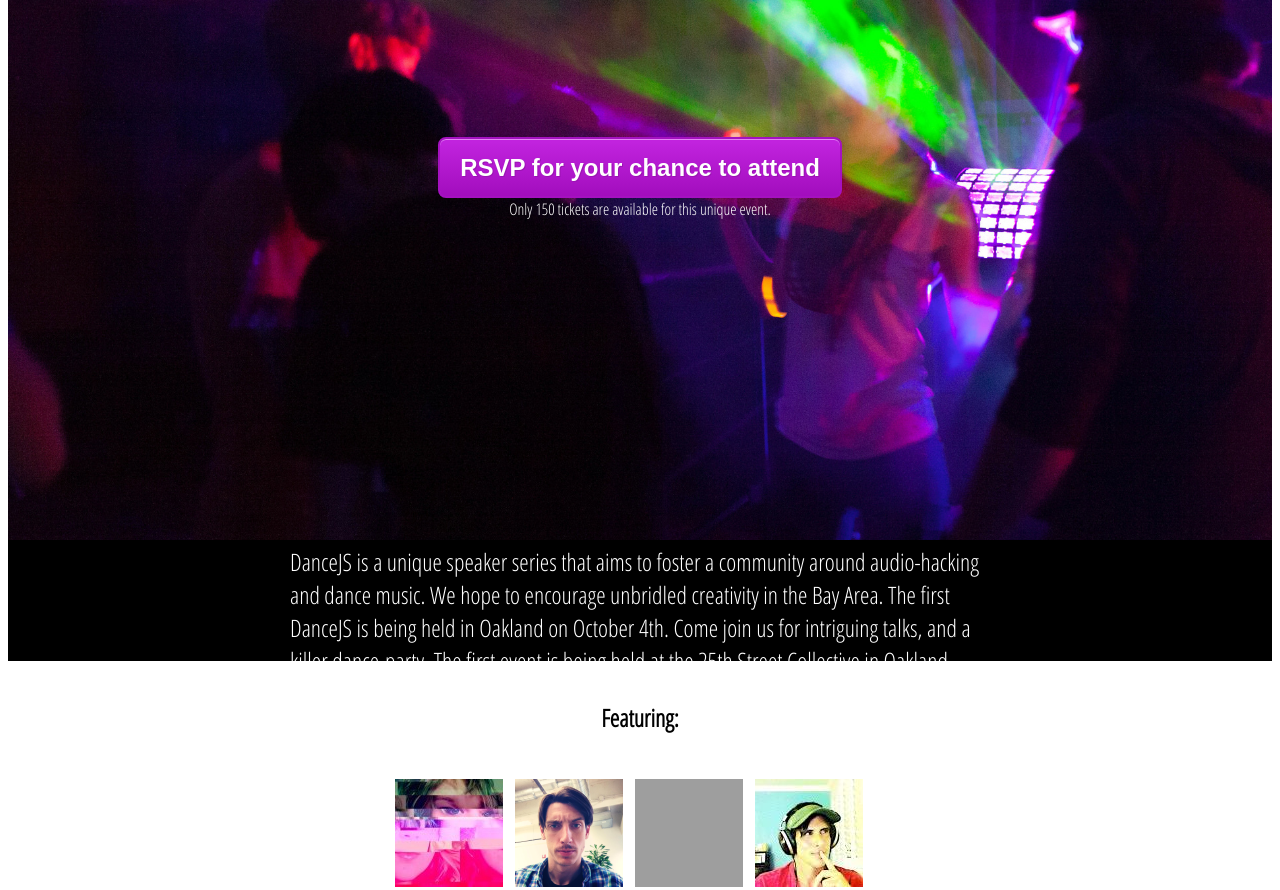
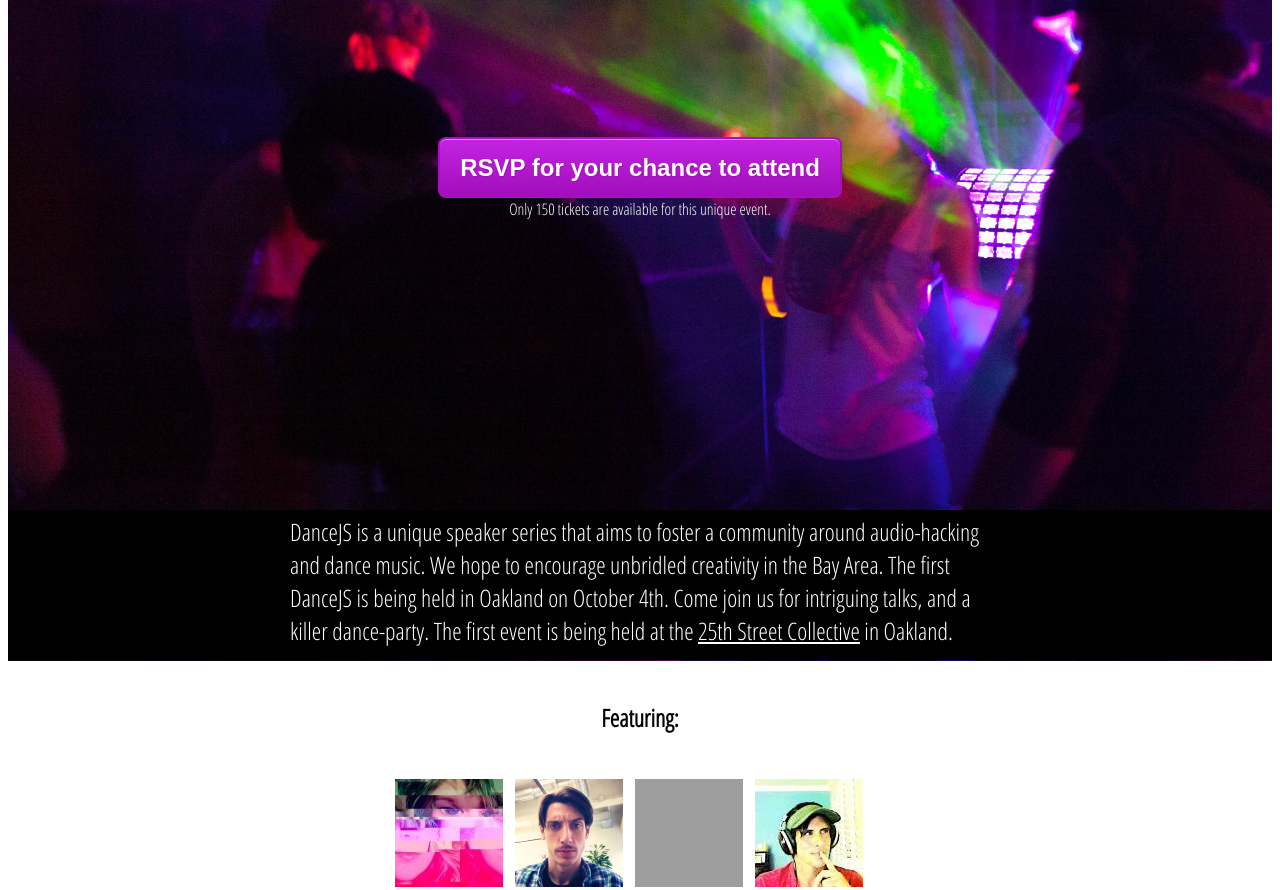
Before and after one commit to dancejs/dancejs.io, a website: page assets/index.html in a window 1280 px wide. Shown: the part 207-1097 px from the top of the page. Drawn offline with nearby package versions, Linux system fonts and the light colour scheme; grey boxes are pictures that could not be loaded.

```diff
--- a/assets/css/main.css
+++ b/assets/css/main.css
@@ -51,7 +51,7 @@
   background-color: black;
   height: 150px;
   position: relative;
-  top: 320px;
+  top: 290px;
 }
 
 #bottom-info {
```
